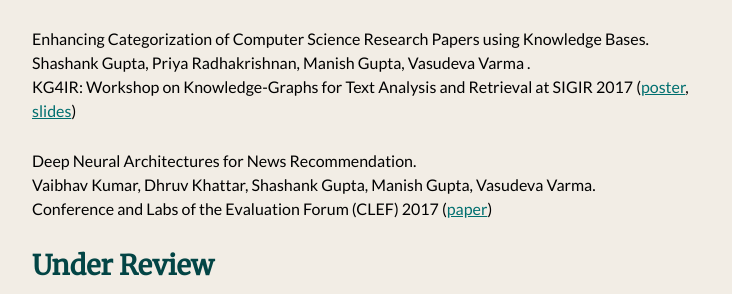
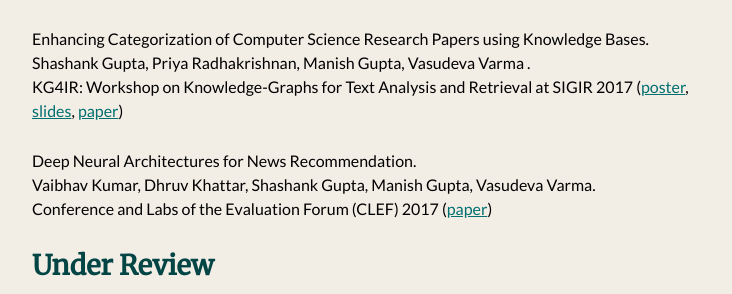
Before and after one commit to shashankg7/shashankg7.github.io, a Jekyll site: the page built from publications.md, in a window 1280 px wide. Shown: the part 526-820 px from the top of the page, without its empty margins (272-1004 px from the left). Built offline with Jekyll 4.4.1, drawn with Linux system fonts in a browser that asks for light colours; nearby versions of some CDN libraries; our own code applies the rules of GitHub Pages for plain Markdown files.

Commit message:
publication link for KG4IR added

```diff
--- a/publications.md
+++ b/publications.md
@@ -21,7 +21,7 @@
 
 Enhancing Categorization of Computer Science Research Papers using Knowledge Bases. <br>
 Shashank Gupta, Priya Radhakrishnan, Manish Gupta, Vasudeva Varma .<br>
-KG4IR: Workshop on Knowledge-Graphs for Text Analysis and Retrieval at SIGIR 2017 ([poster](https://drive.google.com/file/d/0B-7peEFiNjnUd0ltZU0tajFVOGc/view?usp=sharing), [slides](https://drive.google.com/open?id=0B-7peEFiNjnUM1hDOXhlbks1Ulk))
+KG4IR: Workshop on Knowledge-Graphs for Text Analysis and Retrieval at SIGIR 2017 ([poster](https://drive.google.com/file/d/0B-7peEFiNjnUd0ltZU0tajFVOGc/view?usp=sharing), [slides](https://drive.google.com/open?id=0B-7peEFiNjnUM1hDOXhlbks1Ulk), [paper](https://drive.google.com/open?id=0B-7peEFiNjnUcFZzWjdWMXp6YkE))
 
 Deep Neural Architectures for News Recommendation. <br>
 Vaibhav Kumar, Dhruv Khattar, Shashank Gupta, Manish Gupta, Vasudeva Varma. <br>
```
